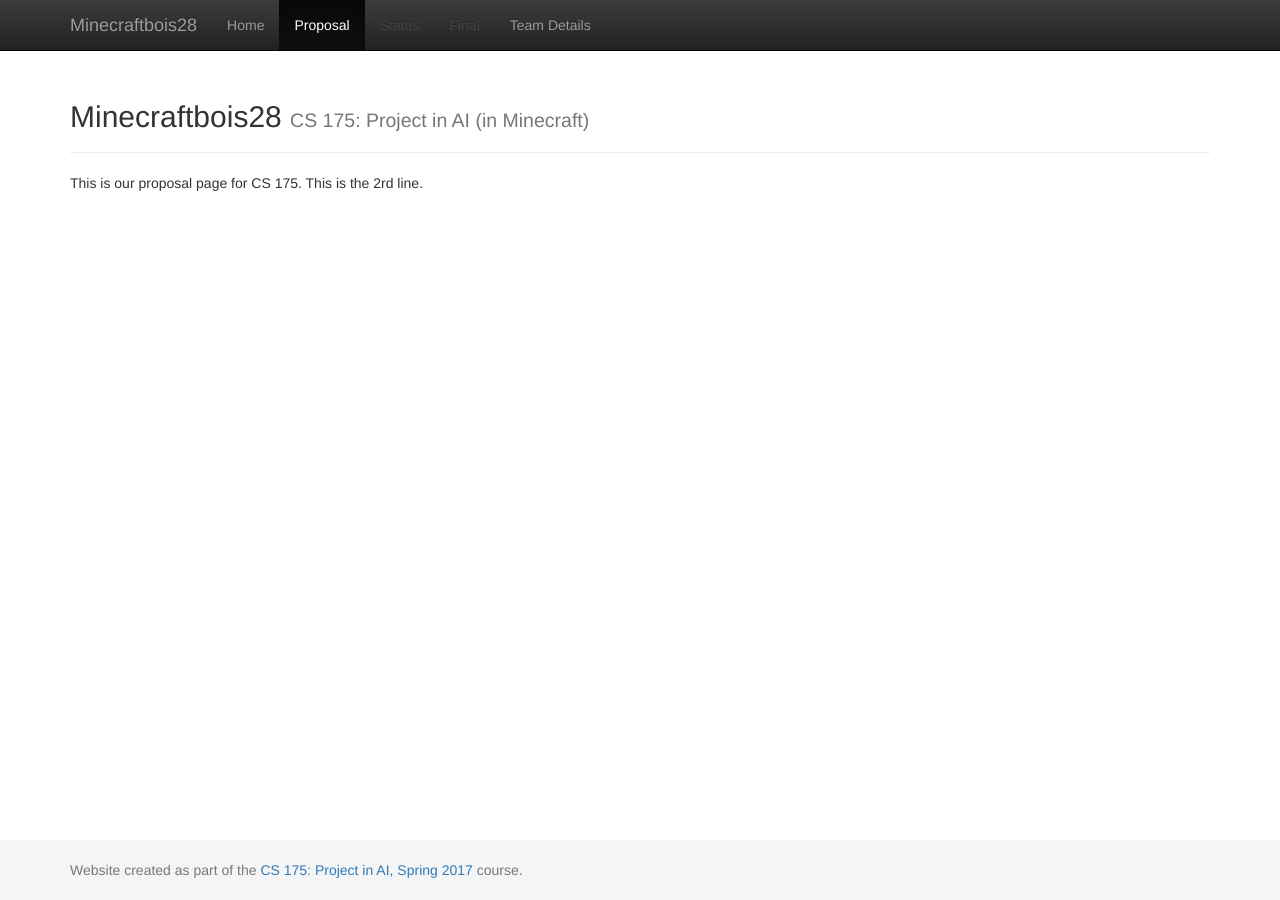
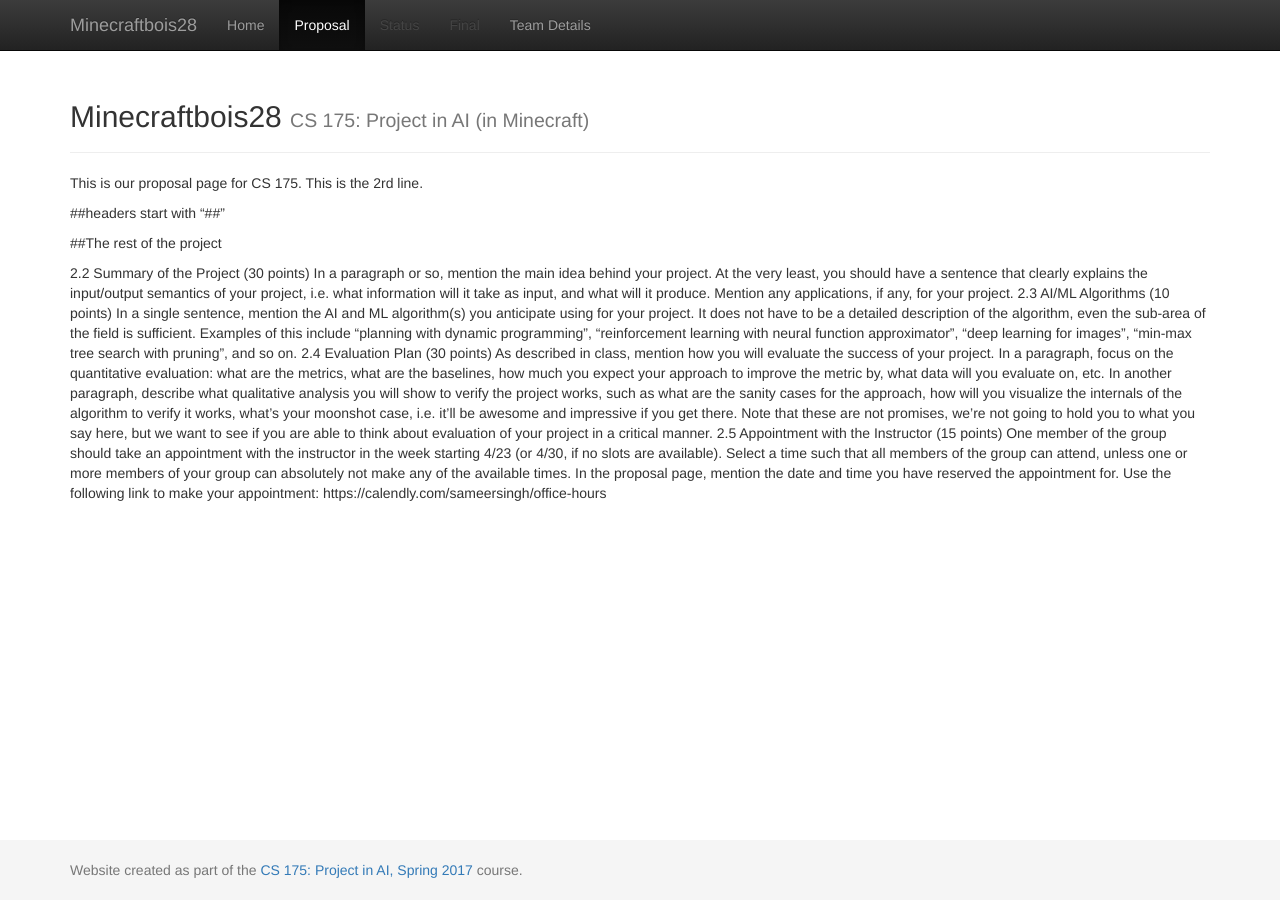
Before and after one commit to paulan94/Chattys-World, a Jekyll site: the page built from docs/proposal.md, in a window 1280 px wide. Built offline with Jekyll 4.4.1, drawn with Linux system fonts in a browser that asks for light colours.

Commit message:
more changes to proposal.md

```diff
--- a/docs/proposal.md
+++ b/docs/proposal.md
@@ -5,3 +5,31 @@ title: Proposal
 
 This is our proposal page for CS 175.
 This is the 2rd line.
+
+##headers start with "##"
+
+##The rest of the project
+
+2.2 Summary of the Project (30 points)
+In a paragraph or so, mention the main idea behind your project. At the very least, you should have a sentence
+that clearly explains the input/output semantics of your project, i.e. what information will it take as input, and
+what will it produce. Mention any applications, if any, for your project.
+2.3 AI/ML Algorithms (10 points)
+In a single sentence, mention the AI and ML algorithm(s) you anticipate using for your project. It does not
+have to be a detailed description of the algorithm, even the sub-area of the field is sufficient. Examples of this
+include “planning with dynamic programming”, “reinforcement learning with neural function approximator”,
+“deep learning for images”, “min-max tree search with pruning”, and so on.
+2.4 Evaluation Plan (30 points)
+As described in class, mention how you will evaluate the success of your project. In a paragraph, focus on the
+quantitative evaluation: what are the metrics, what are the baselines, how much you expect your approach to
+improve the metric by, what data will you evaluate on, etc. In another paragraph, describe what qualitative analysis
+you will show to verify the project works, such as what are the sanity cases for the approach, how will you visualize
+the internals of the algorithm to verify it works, what’s your moonshot case, i.e. it’ll be awesome and impressive if
+you get there. Note that these are not promises, we’re not going to hold you to what you say here, but we want to
+see if you are able to think about evaluation of your project in a critical manner.
+2.5 Appointment with the Instructor (15 points)
+One member of the group should take an appointment with the instructor in the week starting 4/23 (or 4/30, if
+no slots are available). Select a time such that all members of the group can attend, unless one or more members
+of your group can absolutely not make any of the available times. In the proposal page, mention the date and time
+you have reserved the appointment for.
+Use the following link to make your appointment: https://calendly.com/sameersingh/office-hours
```
